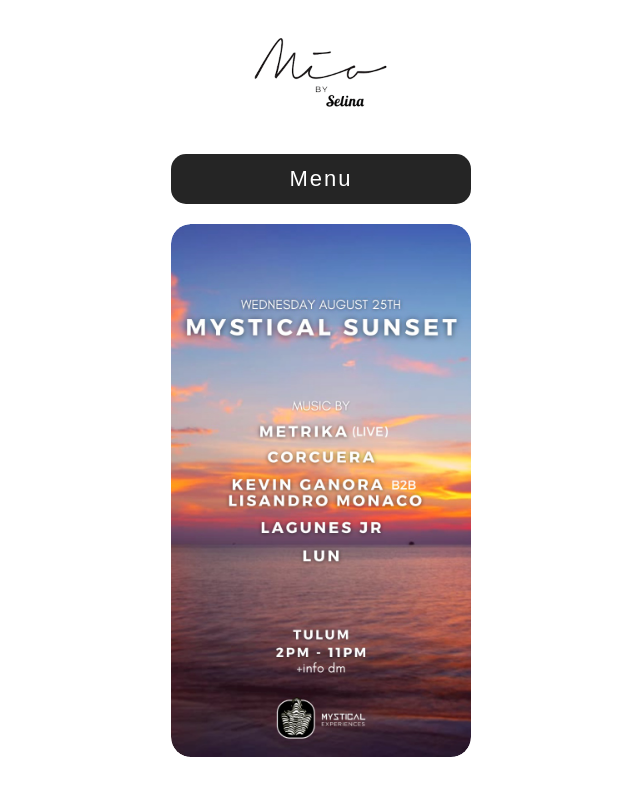
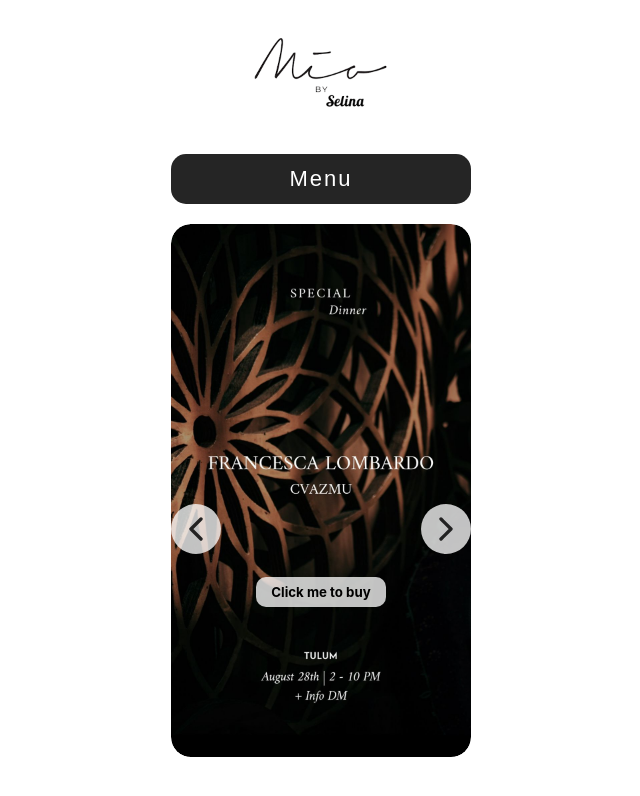
Before and after one commit to leovid2392/mia_menuGeneral, a React (Create React App) app: page / in a window 1280 px wide. Shown: the top 796 px of the page, without its empty margins (319-959 px from the left). Built offline with nearby package versions, Linux system fonts and the light colour scheme; the HTML template or start-up script is replaced by a standard one.

Commit message:
adding august 28 event with link and link to august 25

```diff
--- a/src/component/event/Event.js
+++ b/src/component/event/Event.js
@@ -1,7 +1,7 @@
 import React, { useState, useEffect } from "react";
 
-import deafult_img from "../../assets/slider/default.jpeg";
 import august_25 from "../../assets/slider/august_25.jpeg";
+import august_28 from "../../assets/slider/august_28.jpeg";
 
 // import { GrFormPrevious } from "react-icons/gr";
 import { FiChevronLeft } from "react-icons/fi";
@@ -28,14 +28,14 @@
 		}
 	}, [index, event]);
 
-	// useEffect(() => {
-	// 	let slider = setTimeout(() => {
-	// 		setIndex(index + 1);
-	// 	}, 4000);
-	// 	return () => {
-	// 		clearInterval(slider);
-	// 	};
-	// }, [index]);
+	useEffect(() => {
+		let slider = setTimeout(() => {
+			setIndex(index + 1);
+		}, 4000);
+		return () => {
+			clearInterval(slider);
+		};
+	}, [index]);
 
 	const handlePrevEvent = () => {
 		setIndex(index - 1);
@@ -60,13 +60,13 @@
 				return <Slide show={show} position={position} />;
 			})}
 
-			{/* <button className='slider_prevBtn' onClick={handlePrevEvent}>
+			<button className='slider_prevBtn' onClick={handlePrevEvent}>
 				<FiChevronLeft />
 			</button>
 
 			<button className='slider_nextBtn' onClick={handleNextEvent}>
 				<FiChevronRight />
-			</button> */}
+			</button>
 		</section>
 	);
 }
@@ -74,15 +74,15 @@
 const events = [
 	{
 		id: 1,
-		url: "#",
+		url: "https://www.eventbrite.com.mx/e/mystical-sunset-tickets-167620566627",
 		title: "august 25 event, mistycal sunset",
 		image: august_25,
 	},
 	{
 		id: 2,
-		url: "#",
+		url: "https://www.ticketfairy.com/event/francesca-lombardo-28aug2021/?pk=cd0c2ff489c65a3eb7f1836cfaefb35f5a68b0d75c1ddb8b72c3add29d138f8f",
 		title: "august 25 event, mistycal sunset",
-		image: august_25,
+		image: august_28,
 	},
 ];
 
--- a/src/component/event/event.css
+++ b/src/component/event/event.css
@@ -53,7 +53,7 @@
 .slider_prevBtn,
 .slider_nextBtn {
 	position: absolute;
-	top: 200px;
+	top: 280px;
 	background: #ffffffc2;
 	color: #222;
 	width: 50px;
--- a/src/component/slide/Slide.js
+++ b/src/component/slide/Slide.js
@@ -7,13 +7,13 @@
 			<a
 				className='slider_linkContainer'
 				href={url}
-				// target='_blank'
+				target='_blank'
 				rel='noreferrer'
 			>
 				<img className='slider_eventImg' src={image} alt={title} />
-				{/* <div className='slider_linkTitle'>
+				<div className='slider_linkTitle'>
 					<h5>Click me to buy</h5>
-				</div> */}
+				</div>
 			</a>
 		</figure>
 	);
```
Also changed, not shown: src/assets/slider/august_28.jpeg (added).
